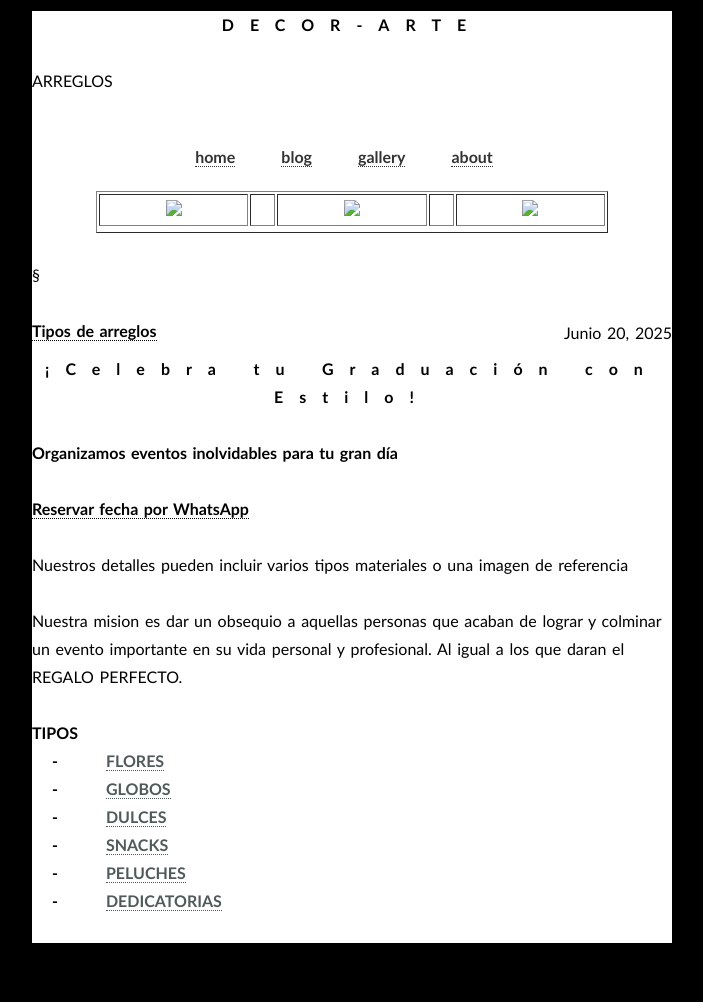
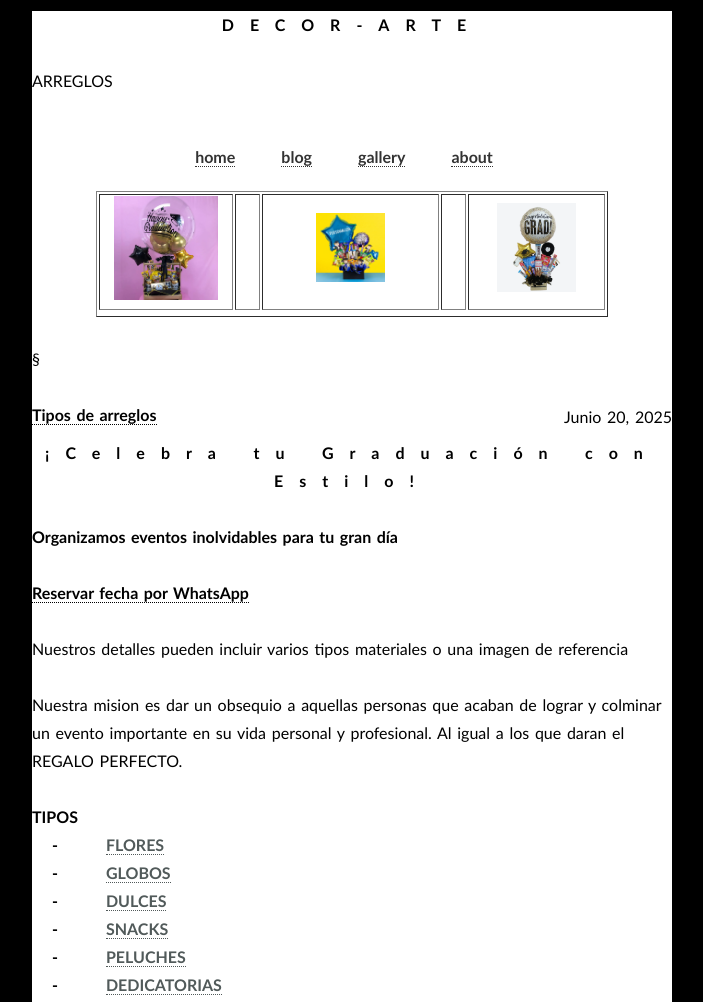
Before and after one commit to Decor-Arte/Decor-arte-graduaciones, a plain HTML site: page galeria.html in a window 1280 px wide. Shown: the top 1002 px of the page, without its empty margins (288-991 px from the left). Before the commit the page ends 943 px from the top, so only its background shows below. Drawn offline with Linux system fonts and the light colour scheme.

Commit message:
Update galeria.html

```diff
--- a/galeria.html
+++ b/galeria.html
@@ -33,9 +33,9 @@
 
 		<table border="1" align="center" width="80%">
 			<tr align="center">
-				<td> <img src="img/1.webp" width="80%"></td> <td width="5%"></td>
-			<td><img src="img/2.webp"  width="40%"></td> <td width="5%"></td>
-			<td> <img src="img/3.webp" width="60%">
+				<td> <img src="1.webp" width="80%"></td> <td width="5%"></td>
+			<td><img src="2.webp"  width="40%"></td> <td width="5%"></td>
+			<td> <img src="3.webp" width="60%">
 			<tr align="center">
 
 				<tr align="center">
@@ -125,4 +125,5 @@
 
 
 </body>
+
 </html>
```
